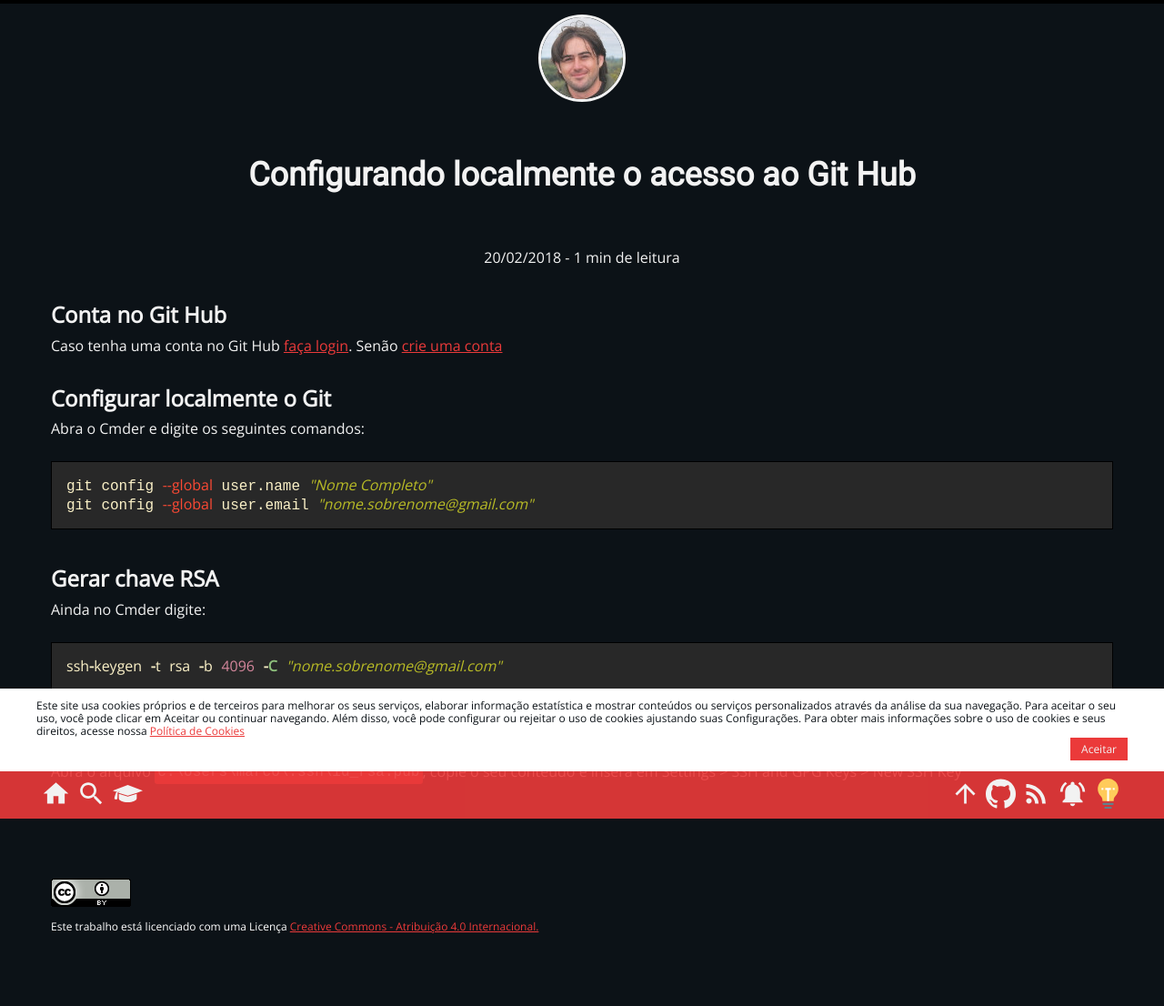
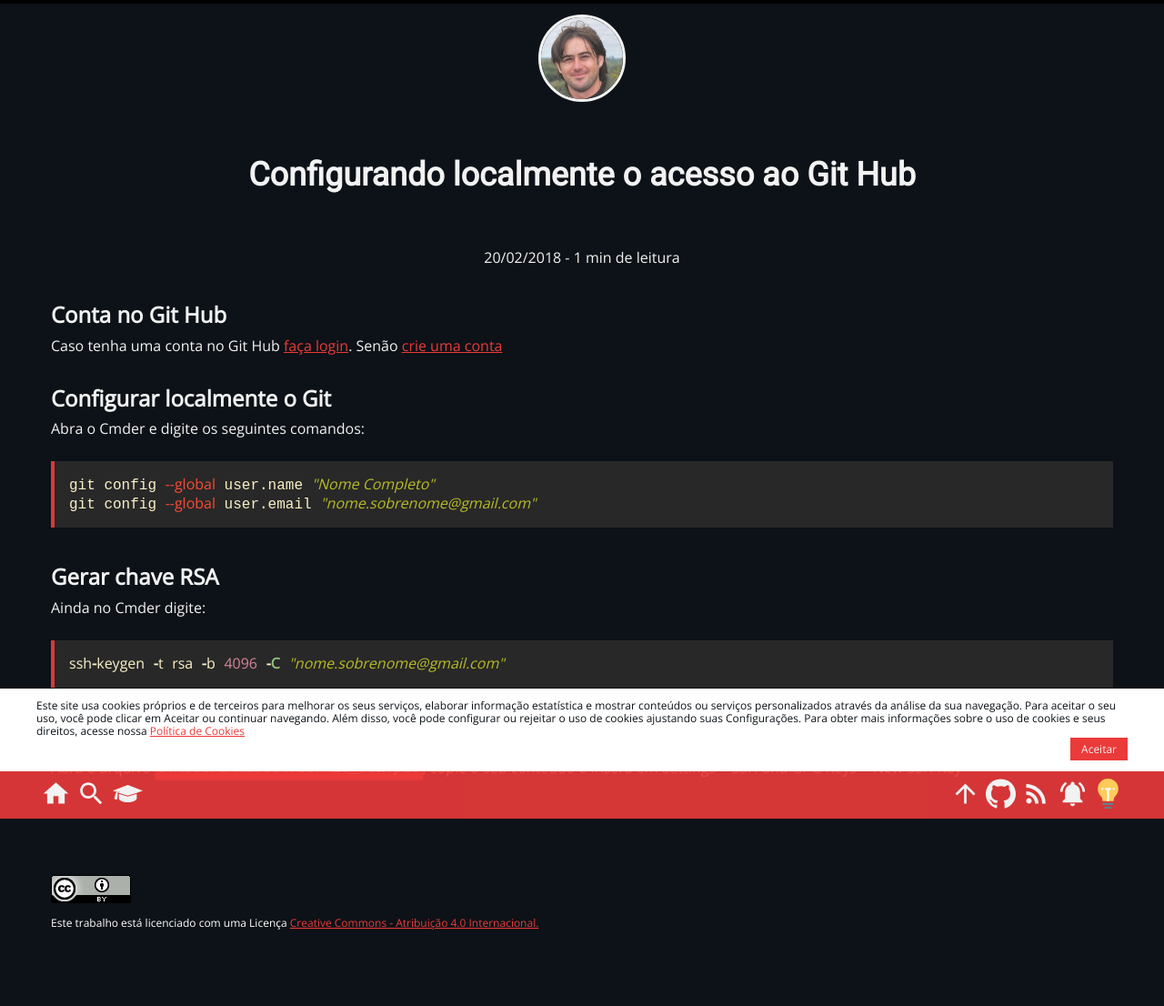
Before and after one commit to marcoinf/marcoinf.github.io, a Jekyll site: the page built from _posts/2018-02-20-configurando-localmente-o-acesso-ao-git-hub.markdown, in a window 1280 px wide. Shown: the whole page at 91% size. Built offline with Jekyll 4.4.1, drawn with Linux system fonts in a browser that asks for light colours; comment, search, counter and statistics services are not loaded.

Commit message:
Alterando o CSS do box code close #25

```diff
--- a/_sass/highlight.scss
+++ b/_sass/highlight.scss
@@ -1,6 +1,7 @@
 .highlight {
   background-color: #333A40;
-  border: 0.005em solid black;
+  // border: 0.005em solid black;
+  border-left: 0.25em solid rgba(235, 58, 58, 0.9);
   padding: 1em;
   margin-top: 1em;
   margin-bottom: 1em;
```
